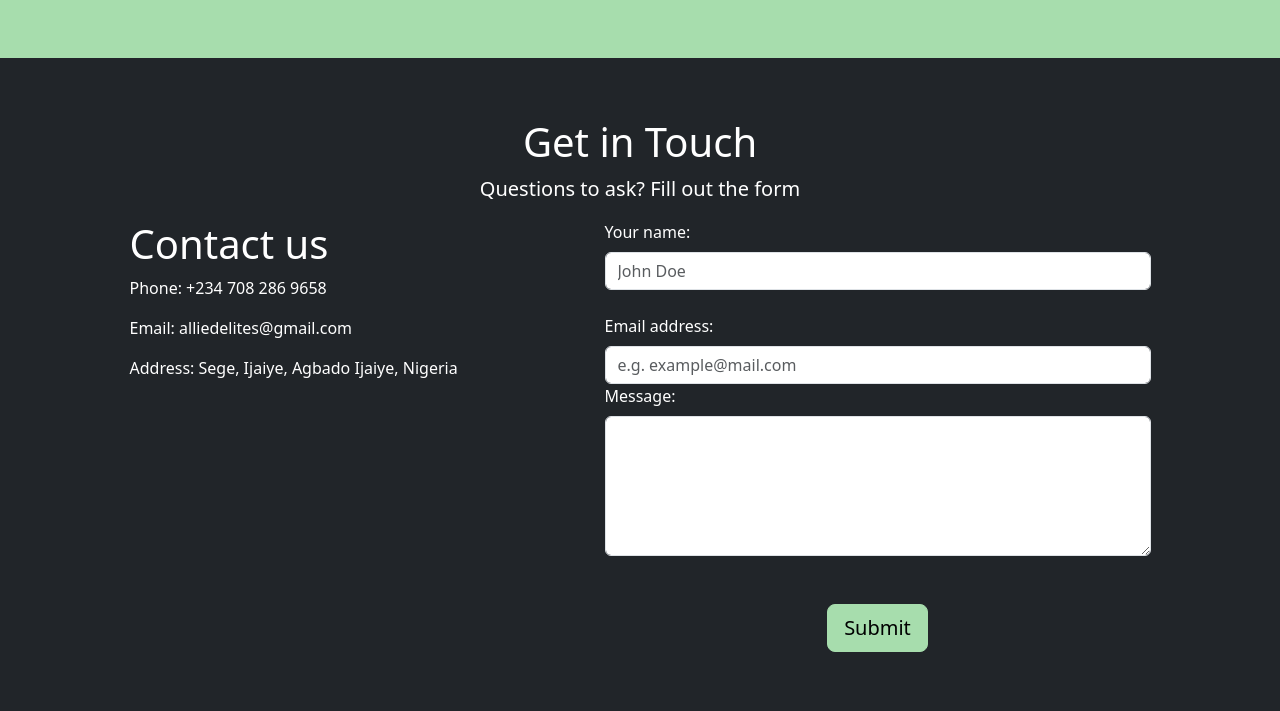
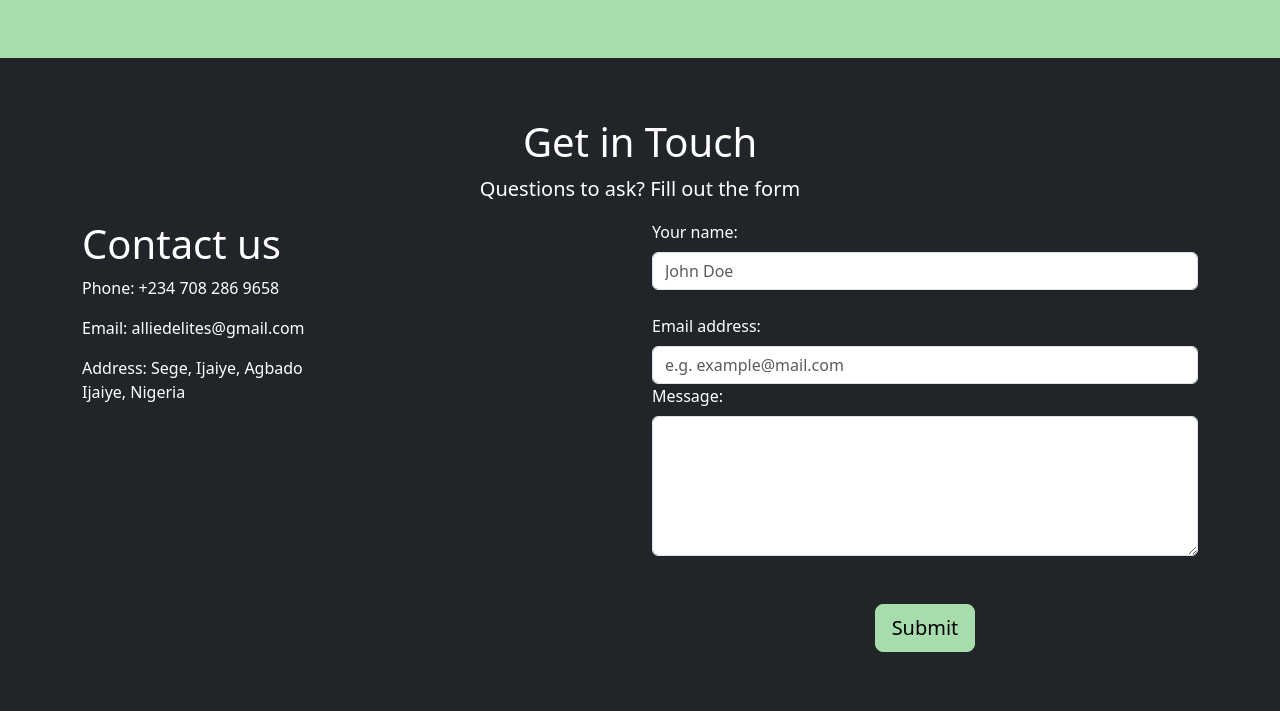
Before and after one commit to the-chronicles/Allied-Elites, a website: page index.html in a window 1280 px wide. Shown: the part 2459-3170 px from the top of the page. Drawn offline with nearby package versions, Linux system fonts and the light colour scheme.

Commit message:
Modified the file

```diff
--- a/index.html
+++ b/index.html
@@ -229,8 +229,8 @@
         </div>
 
         <div class="row justify-content-around align-items-start">
-          <div class="col-6 col-lg-4">
-            <div class="text-right text-white">
+          <div class="col-6 col-lg ">
+            <div class="col-md-5 text-md-start ">
               <h1>Contact us</h1>
               <p>Phone: +234 708 286 9658</p>
               <p>Email: alliedelites@gmail.com</p>
--- a/scss/main.scss
+++ b/scss/main.scss
@@ -20,6 +20,10 @@ font-size: 100px;
 // color: #522192;
 }
 
+.card {
+  border: #fff;
+}
+
 
 @import "../node_modules/bootstrap/scss/_functions";
 @import "../node_modules/bootstrap/scss/_variables";
```
Also changed, not shown: css/main.min.css, 1 other file.
